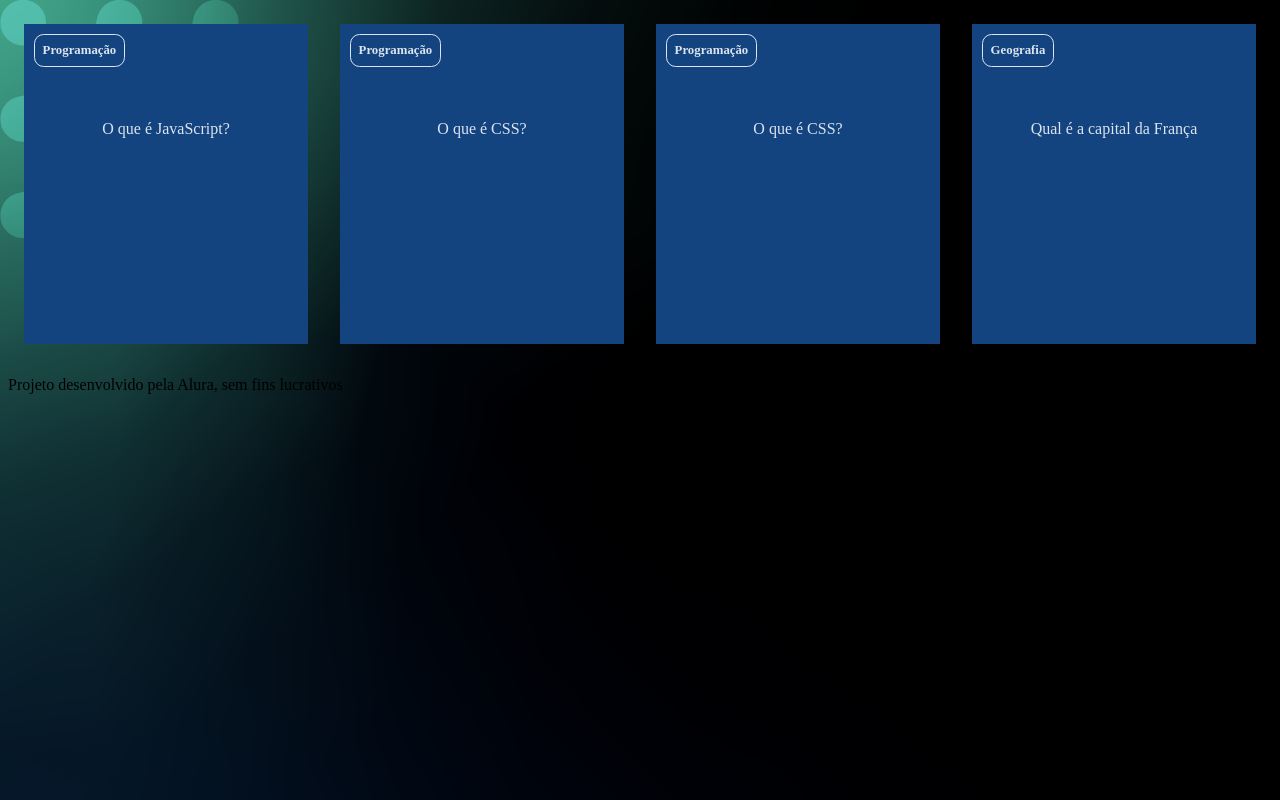
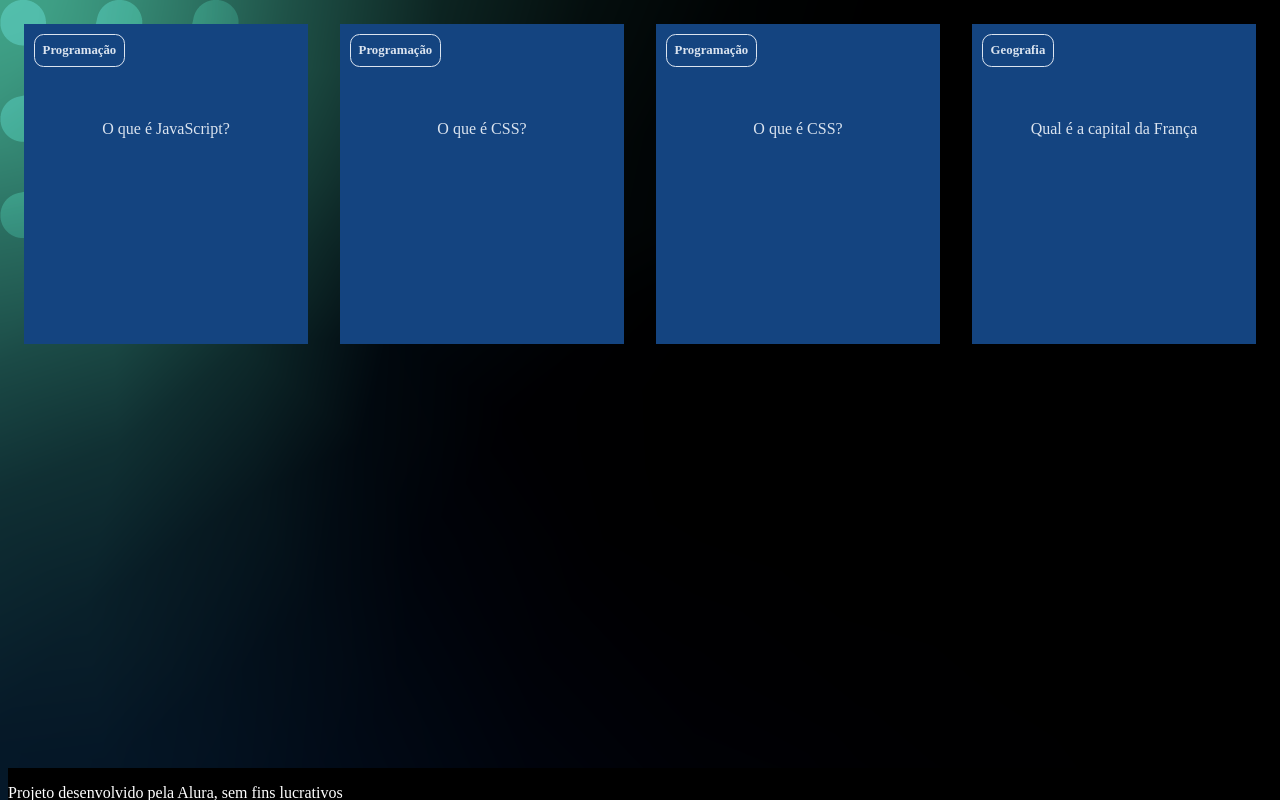
Before and after one commit to valenbednarczuk/Flashcards-em-HTML, a plain HTML site: page index.html in a window 1280 px wide. Drawn offline with Linux system fonts and the light colour scheme.

Commit message:
22 out 2025

```diff
--- a/assets/style.css
+++ b/assets/style.css
@@ -83,3 +83,23 @@ body {
 .cartao__conteudo__resposta {
     transform: rotateY(180deg);
 }
+
+footer {
+    background-color: black;
+    color: white;
+    position: fixed;
+    bottom: 0;
+    width: 100%;
+    height: 2rem;
+    }
+
+@media (max-width:)px) {
+
+    body{
+        background:url('img/bg-mobile.webp'), no-reapeat cover;
+    }
+
+    .cartao{
+        flex:1 0 calc(100%-1rem)
+    }
+}
```
